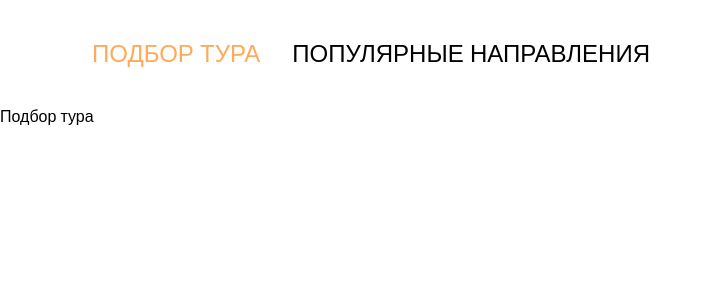
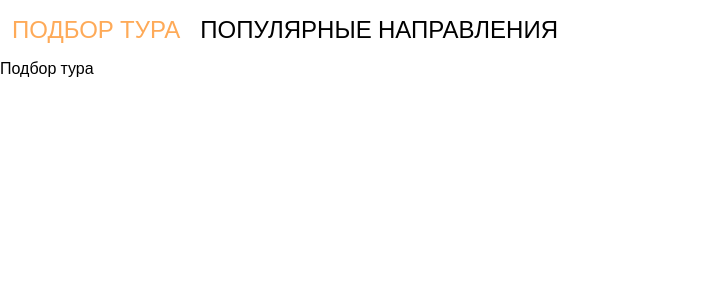
Before and after one commit to TopTrip-ge/top-trip, a React (Create React App) app: page / in a window 1280 px wide. Shown: the top 300 px of the page, without its empty margins (0-711 px from the left). Built offline with nearby package versions, Linux system fonts and the light colour scheme; no server answers.

Commit message:
feat: removed antd and added mui

```diff
--- a/package.json
+++ b/package.json
@@ -3,10 +3,12 @@
   "version": "0.1.0",
   "private": true,
   "dependencies": {
+    "@emotion/react": "^11.9.3",
+    "@emotion/styled": "^11.9.3",
+    "@mui/material": "^5.8.3",
     "@testing-library/jest-dom": "^5.16.4",
     "@testing-library/react": "^13.3.0",
     "@testing-library/user-event": "^13.5.0",
-    "@types/antd": "^1.0.0",
     "@types/firebase": "^3.2.1",
     "@types/jest": "^27.5.2",
     "@types/node": "^16.11.39",
@@ -16,7 +18,6 @@
     "@types/react-router-dom": "^5.3.3",
     "@types/recoil": "0.0.9",
     "@types/styled-components": "^5.1.25",
-    "antd": "^4.21.0",
     "dayjs": "^1.11.3",
     "firebase": "^9.8.2",
     "react": "^18.1.0",
--- a/src/components/header/header-style.ts
+++ b/src/components/header/header-style.ts
@@ -1,6 +1,5 @@
-import { Header as AntHeader } from "antd/lib/layout/layout";
 import styled from "styled-components";
 
-export const StyledAntHeader = styled(AntHeader)`
-  padding: 20px 0;
+export const StyledHeader = styled.header`
+  padding: 12px;
 `;
--- a/src/components/header/header.tsx
+++ b/src/components/header/header.tsx
@@ -1,12 +1,9 @@
 import { FC } from "react";
-import { Container } from "components/container";
 import { Navbar } from "./navbar";
-import { StyledAntHeader } from "./header-style";
+import { StyledHeader } from "./header-style";
 
 export const Header: FC = () => (
-  <StyledAntHeader>
-    <Container>
-      <Navbar />
-    </Container>
-  </StyledAntHeader>
+  <StyledHeader>
+    <Navbar />
+  </StyledHeader>
 );
--- a/src/components/header/navbar/navbar-style.ts
+++ b/src/components/header/navbar/navbar-style.ts
@@ -1,12 +1,5 @@
-import { Menu } from "antd";
 import { NavLink } from "react-router-dom";
 import styled from "styled-components";
-
-export const StyledMenu = styled(Menu)`
-  display: flex;
-  list-style-type: none;
-  grid-gap: 32px;
-`;
 
 export const StyledNavLink = styled(NavLink)`
   font-size: 24px;
@@ -23,3 +16,8 @@ export const StyledNavLink = styled(NavLink)`
     color: ${({ theme: { colors } }) => colors.primary};
   }
 `;
+
+export const StyledNav = styled.nav`
+  display: flex;
+  gap: 20px;
+`;
--- a/src/components/header/navbar/navbar.tsx
+++ b/src/components/header/navbar/navbar.tsx
@@ -1,19 +1,9 @@
 import { PATHS } from "enums/paths";
-import { StyledMenu, StyledNavLink } from "./navbar-style";
-
-const MENU_ITEMS = [
-  {
-    label: <StyledNavLink to={PATHS.HOME}>Подбор тура</StyledNavLink>,
-    key: "tour_selection",
-  },
-  {
-    label: <StyledNavLink to={PATHS.POPULAR_DESTINATIONS}>Популярные направления</StyledNavLink>,
-    key: "popular_destinations",
-  },
-];
+import { StyledNav, StyledNavLink } from "./navbar-style";
 
 export const Navbar = () => (
-  <nav>
-    <StyledMenu items={MENU_ITEMS} />
-  </nav>
+  <StyledNav>
+    <StyledNavLink to={PATHS.HOME}>Подбор тура</StyledNavLink>
+    <StyledNavLink to={PATHS.POPULAR_DESTINATIONS}>Популярные направления</StyledNavLink>
+  </StyledNav>
 );
--- a/src/layouts/main/main.tsx
+++ b/src/layouts/main/main.tsx
@@ -1,6 +1,4 @@
 import { FC, ReactNode } from "react";
-import { Layout } from "antd";
-import { Content } from "antd/lib/layout/layout";
 import { Header } from "components/header";
 
 interface Props {
@@ -8,8 +6,8 @@ interface Props {
 }
 
 export const MainLayout: FC<Props> = ({ children }) => (
-  <Layout>
+  <>
     <Header />
-    <Content>{children}</Content>
-  </Layout>
+    {children}
+  </>
 );
```
Also changed, not shown: src/components/container/container.ts (renamed from src/components/container/container.tsx), 1 other file (tests, documents, lock files or other folders).
